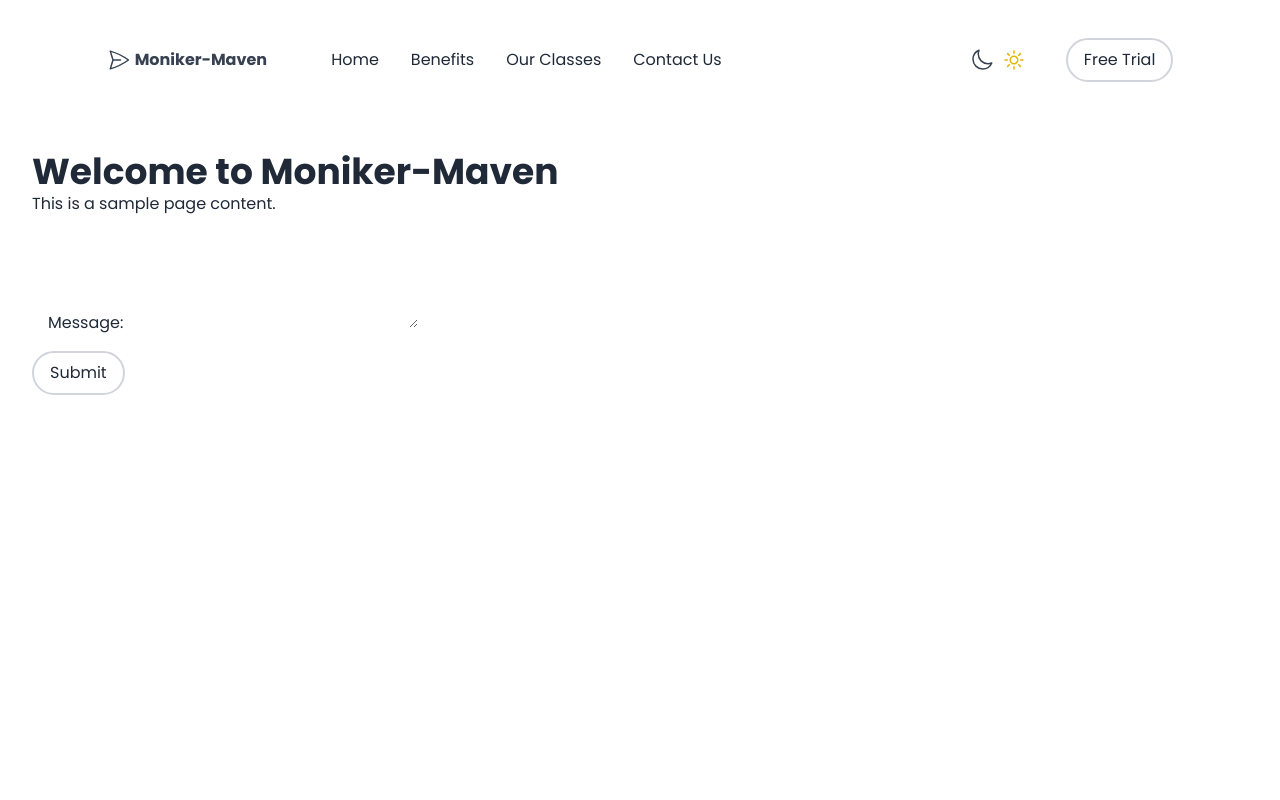
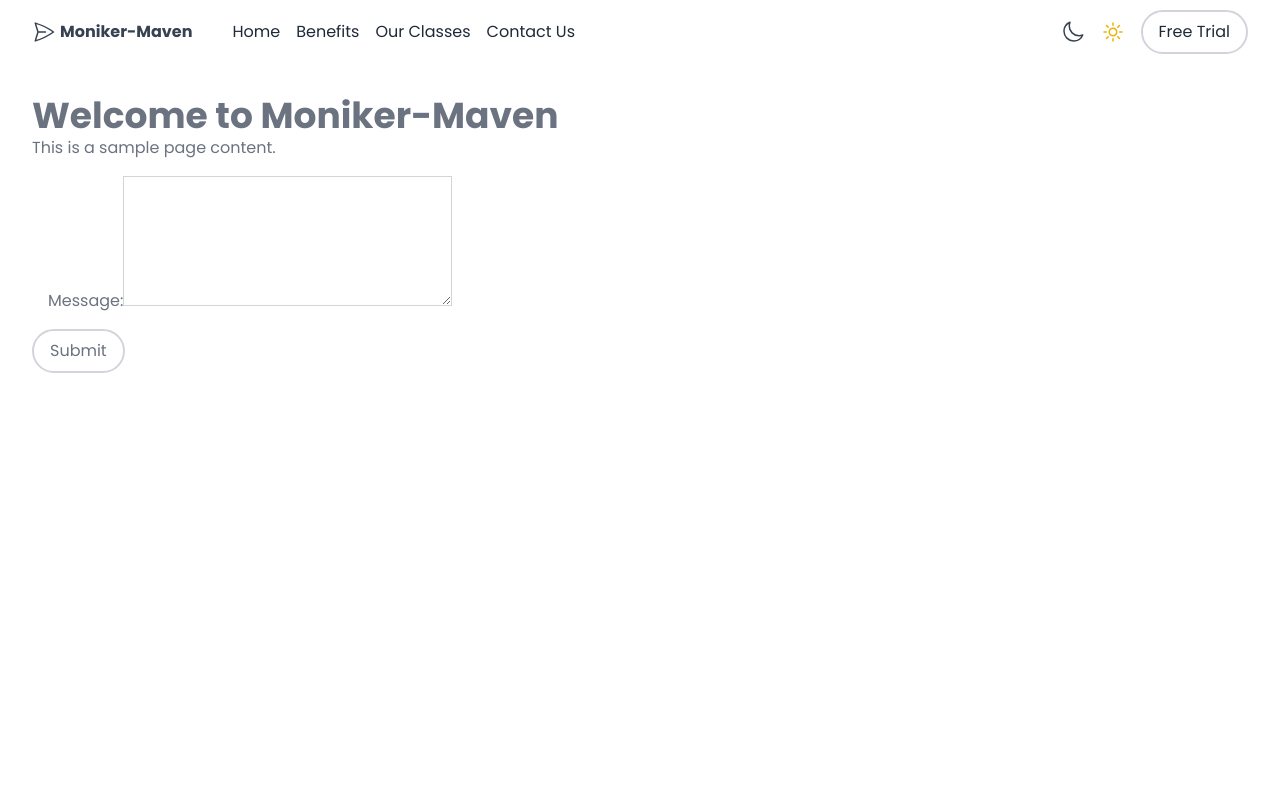
Before and after one commit to Sujan-Koirala021/moniker-maven, a React (Create React App) app in the folder client/: page / in a window 1280 px wide. Shown: the top 800 px of the page. Built offline with nearby package versions, Linux system fonts and the light colour scheme.

Commit message:
adjust disp

```diff
--- a/client/src/components/NavBar.jsx
+++ b/client/src/components/NavBar.jsx
@@ -1,4 +1,3 @@
-// import React, { useState } from "react";
 import React, { useState, useEffect } from "react";
 import {
   PaperAirplaneIcon,
@@ -11,12 +10,10 @@ function Navbar() {
   const [toggleMenu, setToggleMenu] = useState(false);
   const [darkMode, setDarkMode] = useState(false);
 
-  // Toggle dark mode
   const handleThemeToggle = () => {
     setDarkMode(!darkMode);
   };
 
-  // Apply theme class to html element
   useEffect(() => {
     if (darkMode) {
       document.documentElement.classList.add('dark');
@@ -25,35 +22,11 @@ function Navbar() {
     }
   }, [darkMode]);
 
-  const [message, setMessage] = useState("");
-  const [response, setResponse] = useState("");
-
-  const handleSubmit = async (e) => {
-    e.preventDefault();
-    try {
-      const res = await fetch("/api/submit", {
-        method: "POST",
-        headers: {
-          "Content-Type": "application/json"
-        },
-        body: JSON.stringify({ message })
-      });
-      const data = await res.text();
-      setResponse(data);
-    } catch (error) {
-      console.error("Error:", error);
-    }
-  };
-
   return (
-    <div className="min-h-screen bg-white dark:bg-gray-800 text-gray-800 dark:text-white">
-      <nav className="bg-white dark:bg-gray-800">
-        <div className="max-w-7xl mx-auto">
-          <div className="flex mx-auto justify-between w-5/6">
-            {/* Primary menu and logo */}
-            <div className="flex items-center gap-16 my-12">
-              {/* logo */}
-              <div>
+    <nav className="bg-white dark:bg-gray-800 text-gray-800 dark:text-white">
+      <div className="max-w-7xl mx-auto px-4 sm:px-6 lg:px-8">
+        <div className="flex justify-between h-16">
+          <div className="flex items-center">
             <a
               href="/"
               className="flex gap-1 font-bold text-gray-700 dark:text-gray-100 items-center"
@@ -61,39 +34,25 @@ function Navbar() {
               <PaperAirplaneIcon className="h-6 w-6 text-primary" />
               <span>Moniker-Maven</span>
             </a>
-              </div>
-              {/* primary */}
-              <div className="hidden lg:flex gap-8">
-                <a href="#" className="">
-                  Home
-                </a>
-                <a href="#">Benefits</a>
-                <a href="#">Our Classes</a>
-                <a href="#">Contact Us</a>
+            <div className="hidden lg:flex ml-10 space-x-4">
+              <a href="#" className="hover:text-gray-700 dark:hover:text-gray-300">Home</a>
+              <a href="#" className="hover:text-gray-700 dark:hover:text-gray-300">Benefits</a>
+              <a href="#" className="hover:text-gray-700 dark:hover:text-gray-300">Our Classes</a>
+              <a href="#" className="hover:text-gray-700 dark:hover:text-gray-300">Contact Us</a>
             </div>
           </div>
-            {/* secondary */}
-            <div className="flex gap-6">
-              <div className="hidden sm:flex items-center gap-10">
-                <div className="hidden lg:flex items-center gap-2">
+          <div className="flex items-center">
+            <div className="flex items-center hidden sm:flex space-x-4">
               <MoonIcon
-                    className={`h-6 w-6 cursor-pointer ${darkMode ? "text-yellow-500" : "text-gray-700"
-                      }`}
+                className={`h-6 w-6 cursor-pointer ${darkMode ? "text-yellow-500" : "text-gray-700"}`}
                 onClick={handleThemeToggle}
               />
               <SunIcon
-                    className={`h-6 w-6 cursor-pointer ${darkMode ? "text-gray-700" : "text-yellow-500"
-                      }`}
+                className={`h-6 w-6 cursor-pointer ${darkMode ? "text-gray-700" : "text-yellow-500"}`}
                 onClick={handleThemeToggle}
               />
+              <button className="button">Free Trial</button>
             </div>
-                <div>
-                  <button className="button">
-                    Free Trial
-                  </button>
-                </div>
-              </div>
-              {/* Mobile navigation toggle */}
             <div className="lg:hidden flex items-center">
               <button onClick={() => setToggleMenu(!toggleMenu)}>
                 <Bars3Icon className="h-6 w-6 text-gray-700 dark:text-gray-100" />
@@ -102,49 +61,17 @@ function Navbar() {
           </div>
         </div>
       </div>
-        {/* mobile navigation */}
       <div
-          className={`fixed z-40 w-full bg-gray-100 dark:bg-gray-700 overflow-hidden flex flex-col lg:hidden gap-12 origin-top duration-700 ${!toggleMenu ? "h-0" : "h-full"
-            }`}
+        className={`lg:hidden ${toggleMenu ? 'block' : 'hidden'}`}
       >
-          <div className="px-8">
-            <div className="flex flex-col gap-8 font-bold tracking-wider">
-              <a href="#" className="border-l-4 border-gray-600 dark:border-gray-300">
-                Features
-              </a>
-              <a href="#">Pricing</a>
-              <a href="#">Download</a>
-              <a href="#">Classic</a>
-            </div>
+        <div className="px-2 pt-2 pb-3 space-y-1 sm:px-3">
+          <a href="#" className="block px-3 py-2 rounded-md text-base font-medium text-gray-700 dark:text-gray-300">Home</a>
+          <a href="#" className="block px-3 py-2 rounded-md text-base font-medium text-gray-700 dark:text-gray-300">Benefits</a>
+          <a href="#" className="block px-3 py-2 rounded-md text-base font-medium text-gray-700 dark:text-gray-300">Our Classes</a>
+          <a href="#" className="block px-3 py-2 rounded-md text-base font-medium text-gray-700 dark:text-gray-300">Contact Us</a>
         </div>
       </div>
     </nav>
-      <div className="p-8">
-        <h1 className="text-4xl font-bold">Welcome to Moniker-Maven</h1>
-        <p>This is a sample page content.</p>
-        <form onSubmit={handleSubmit}>
-          <div className="p-4">
-            <label htmlFor="message">Message:</label>
-            <textarea
-              id="message"
-              name="message"
-              rows="4"
-              required
-              className="pd-4"
-              value={message}
-              onChange={(e) => setMessage(e.target.value)}
-            ></textarea>
-          </div>
-          <button className="button block" type="submit">Submit</button>
-        </form>
-        {response && (
-          <div className="mt-4 p-4 bg-gray-200 dark:bg-gray-700">
-            <h2 className="text-2xl font-bold">Response:</h2>
-            <pre>{response}</pre>
-          </div>
-        )}
-      </div>
-    </div>
   );
 }
 
--- a/client/src/index.css
+++ b/client/src/index.css
@@ -11,7 +11,7 @@ body,
   height: 100%;
   width: 100%;
   font-family: 'Poppins';
-  @apply bg-gray-100 text-gray-500
+  @apply  text-gray-500
 }
 a:hover {
   @apply transition duration-200;
--- a/client/src/pages/Prompt.jsx
+++ b/client/src/pages/Prompt.jsx
@@ -1,4 +1,4 @@
-import React, { useState } from 'react'
+import React, { useState } from 'react';
 
 export default function Prompt() {
   const [message, setMessage] = useState("");
@@ -20,9 +20,9 @@ export default function Prompt() {
       console.error("Error:", error);
     }
   };
+
   return (
-    <div>
-        <div className="p-8">
+    <div className="p-8 bg-white dark:bg-red-800">
       <h1 className="text-4xl font-bold">Welcome to Moniker-Maven</h1>
       <p>This is a sample page content.</p>
       <form onSubmit={handleSubmit}>
@@ -33,7 +33,7 @@ export default function Prompt() {
             name="message"
             rows="4"
             required
-              className="pd-4"
+            className="p-4 border border-gray-300 dark:border-gray-700"
             value={message}
             onChange={(e) => setMessage(e.target.value)}
           ></textarea>
@@ -47,7 +47,5 @@ export default function Prompt() {
         </div>
       )}
     </div>
-
-    </div>
-  )
+  );
 }
```
Lines whose indentation alone changed are shown as unchanged.
